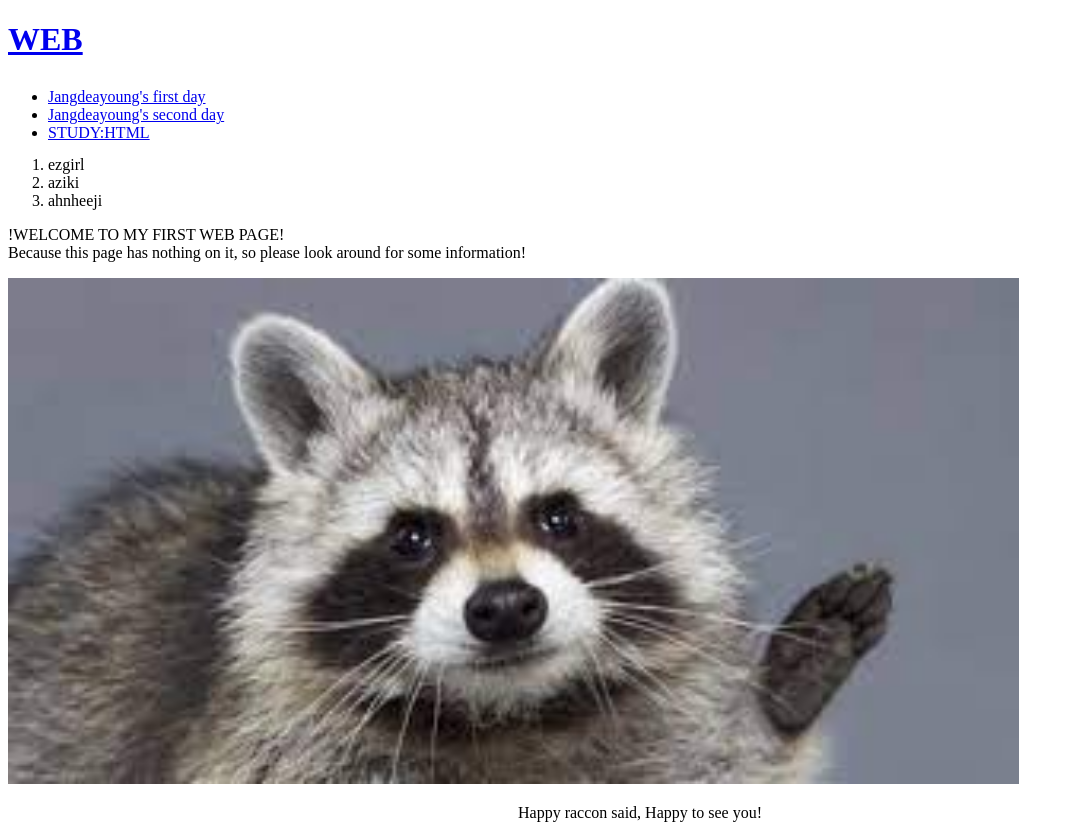
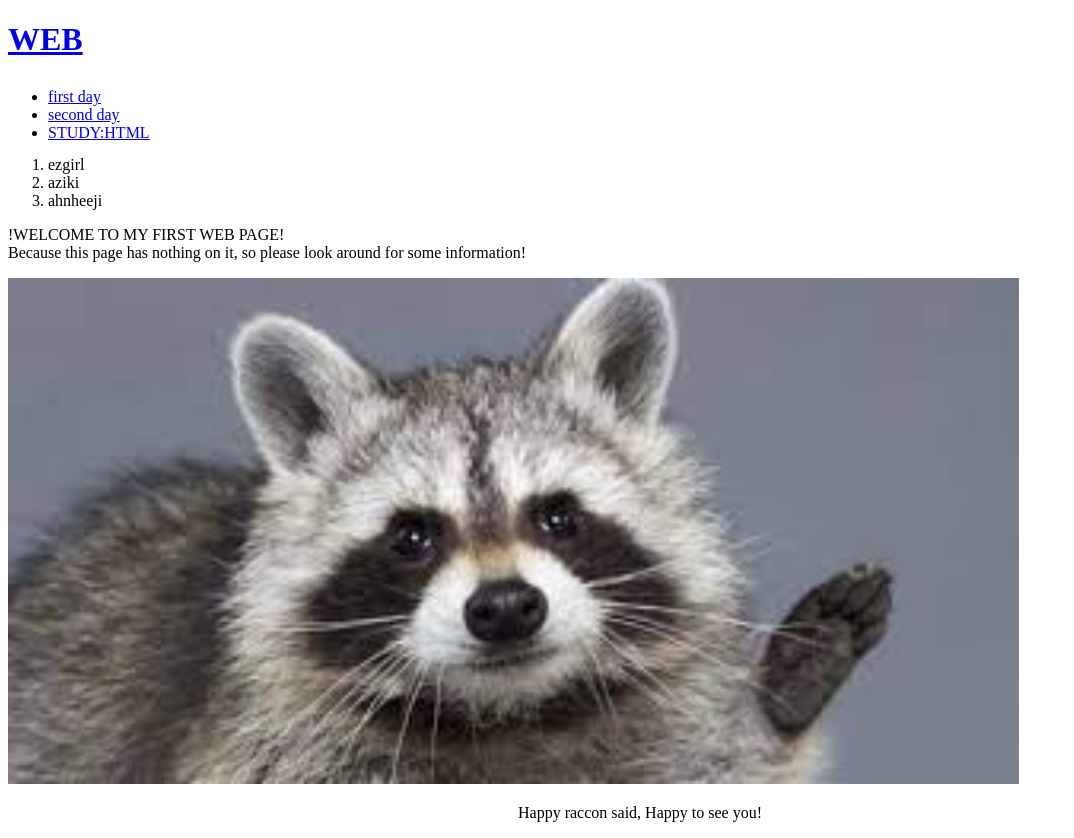
Before and after one commit to A-zeazea/first.step_in.coding, a plain HTML site: page index.html in a window 1280 px wide. Shown: the whole page, without its empty margins (0-1074 px from the left). Drawn offline with Linux system fonts and the light colour scheme.

Commit message:
수정
내용 수정

```diff
--- a/index.html
+++ b/index.html
@@ -12,8 +12,8 @@
                 WEB</a></h1>
 
     <ul style=margin-top:30px>
-        <li><a href="1.html">Jangdeayoung's first day</a></li>
-        <li><a href="2.html">Jangdeayoung's second day</a></li>
+        <li><a href="1.html">first day</a></li>
+        <li><a href="2.html">second day</a></li>
         <li><a href="3.html">STUDY:HTML</a></li>
     </ul><br>
 
```
